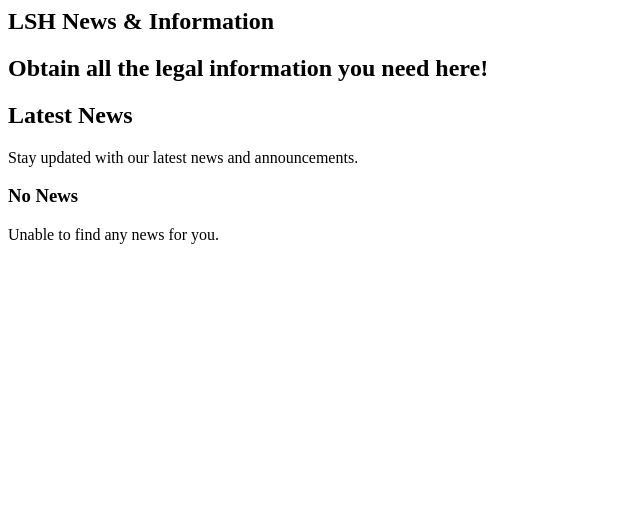
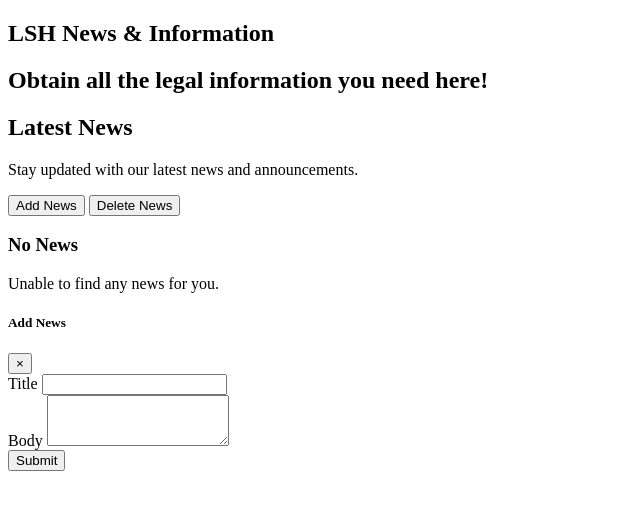
Before and after one commit to b00lin/project, a CodeIgniter 4 app: the page made by app/Views/news/index.php in a window 1280 px wide. Shown: the top 510 px of the page, without its empty margins (0-640 px from the left). Run offline with PHP 8.4 and a stand-in for CodeIgniter, Linux system fonts and the light colour scheme; the template is opened without the code that fills it, so the values that code supplies are empty; some libraries are stand-ins or nearby versions.

Commit message:
Buttons for creating new articles

```diff
--- a/app/Views/news/index.php
+++ b/app/Views/news/index.php
@@ -1,3 +1,14 @@
+<!DOCTYPE html>
+<html lang="en">
+
+<head>
+    <meta charset="UTF-8">
+    <meta name="viewport" content="width=device-width, initial-scale=1.0">
+    <title>LSH News & Information</title>
+</head>
+
+<body>
+
     <!-- ======= Hero Section ======= -->
     <section id="hero_news" class="d-flex flex-column justify-content-center">
         <div class="container">
@@ -19,6 +30,14 @@
                     <h2>Latest News</h2>
                     <p>Stay updated with our latest news and announcements.</p>
                 </div>
+
+                <!-- Button trigger modal -->
+                <button type="button" class="btn btn-primary" data-toggle="modal" data-target="#addNewsModal">
+                    Add News
+                </button>
+                <button type="button" class="btn btn-danger">
+                    Delete News
+                </button>
 
                 <div class="row">
                     <?php if (!empty($news) && is_array($news)) : ?>
@@ -46,4 +65,94 @@
         </section><!-- End News Section -->
     </main><!-- End #main -->
 
+    <!-- Bootstrap JS and dependencies, just to make sure-->
+    <script src="https://ajax.googleapis.com/ajax/libs/jquery/3.5.1/jquery.min.js"></script>
+    <script src="https://cdnjs.cloudflare.com/ajax/libs/popper.js/1.16.0/umd/popper.min.js"></script>
+    <script src="https://maxcdn.bootstrapcdn.com/bootstrap/4.5.2/js/bootstrap.min.js"></script>
+
+    <!-- Main JS -->
     <script src="assets/js/main.js"></script>
+
+    <!-- Placing JS here just to make sure. -->
+    <script>
+    $(document).ready(function(){
+        $('#addNewsForm').submit(function(e){
+            e.preventDefault(); // Prevent form submission
+
+            // Serialize form data
+            var formData = $(this).serialize();
+
+            // Include CSRF token
+            formData += '&<?= csrf_token() ?>=<?= csrf_hash() ?>';
+
+            // Send AJAX request
+            $.ajax({
+                type: 'POST',
+                url: 'http://localhost/news/new', // Assuming the URL is correct
+                data: formData,
+                success: function(response){
+                    // Handle success response
+                    console.log(response);
+                    // Reload page or update news section as needed
+                    location.reload(); // For example, reload the page
+                },
+                error: function(xhr, status, error){
+                    // Handle error response
+                    console.error(xhr.responseText);
+                    alert('Error occurred while adding news. Please try again later.');
+                }
+            });
+        });
+    });
+
+    $(document).ready(function(){
+            $('#deleteBtn').click(function(){
+                var articleID = $(this).data('article-id');
+                $.ajax({
+                    type: 'POST',
+                    url: 'delete_article.php',
+                    data: {id: articleID},
+                    success: function(response){
+                        // Handle success response
+                        alert('Article deleted successfully');
+                    },
+                    error: function(xhr, status, error){
+                        // Handle error response
+                        alert('Error deleting article');
+                    }
+                });
+            });
+        });
+    </script>
+
+
+    <!-- Add News Modal -->
+    <div class="modal fade" id="addNewsModal" tabindex="-1" role="dialog" aria-labelledby="addNewsModalLabel" aria-hidden="true">
+        <div class="modal-dialog" role="document">
+            <div class="modal-content">
+                <div class="modal-header">
+                    <h5 class="modal-title" id="addNewsModalLabel">Add News</h5>
+                    <button type="button" class="close" data-dismiss="modal" aria-label="Close">
+                        <span aria-hidden="true">&times;</span>
+                    </button>
+                </div>
+                <div class="modal-body">
+                <form action="/news" method="post">
+                <?= csrf_field() ?>
+                        <div class="form-group">
+                            <label for="title">Title</label>
+                            <input type="text" class="form-control" id="title" name="title" required>
+                        </div>
+                        <div class="form-group">
+                            <label for="body">Body</label>
+                            <textarea class="form-control" id="body" name="body" rows="3" required></textarea>
+                        </div>
+                        <button type="submit" class="btn btn-primary">Submit</button>
+                    </form>
+                </div>
+            </div>
+        </div>
+    </div>
+</body>
+
+</html>
```
Lines whose indentation alone changed are shown as unchanged.
